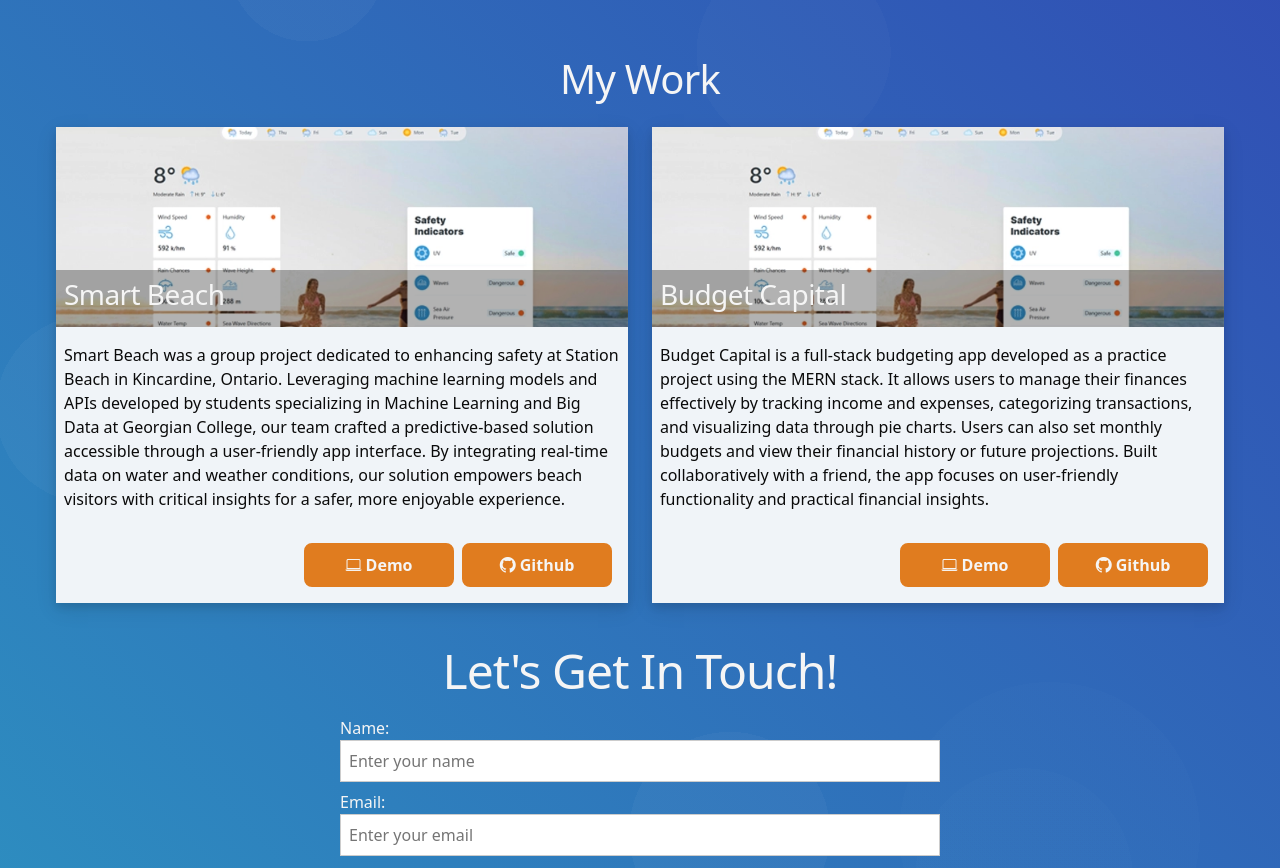
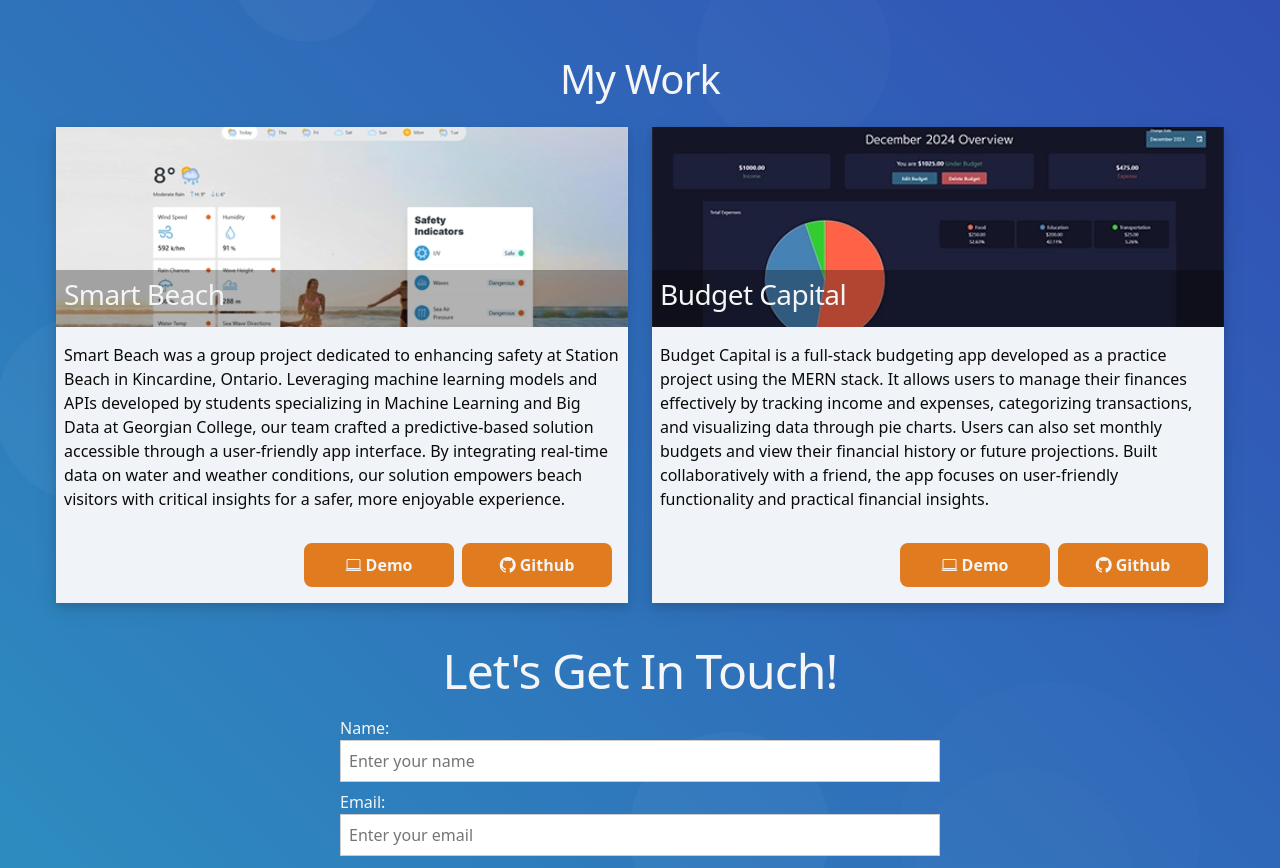
Before and after one commit to Jenna-Deamer/Portfolio, a React (Vite) app: page / in a window 1280 px wide. Shown: the part 1040-1908 px from the top of the page. Built offline with nearby package versions, Linux system fonts and the light colour scheme.

Commit message:
Add shake animation to icon hover effect and update Budget Capital thumbnail

```diff
--- a/src/data/ProjectData.tsx
+++ b/src/data/ProjectData.tsx
@@ -11,7 +11,7 @@ const projectCards = [
   },
   {
     title: "Budget Capital",
-    imgSrc: "/thumbnails/SmartBeachThumbnail.webp",
+    imgSrc: "/thumbnails/BudgetAppThumbnail.webp",
     imgAlt: "Budget Capital Thumbnail",
     description:
       "Budget Capital is a full-stack budgeting app developed as a practice project using the MERN stack. It allows users to manage their finances effectively by tracking income and expenses, categorizing transactions, and visualizing data through pie charts. Users can also set monthly budgets and view their financial history or future projections. Built collaboratively with a friend, the app focuses on user-friendly functionality and practical financial insights.",
--- a/src/styles/Skills.css
+++ b/src/styles/Skills.css
@@ -3,6 +3,30 @@
     justify-content: center;
     align-items: center;
     padding: 4rem 0;
+}
+
+
+/*Animations*/
+@keyframes shake {
+    0% {
+        transform: translateX(0);
+    }
+
+    25% {
+        transform: translateX(-4px) rotate(-2deg);
+    }
+
+    50% {
+        transform: translateX(4px) rotate(2deg);
+    }
+
+    75% {
+        transform: translateX(-2px) rotate(-1deg);
+    }
+
+    100% {
+        transform: translateX(0);
+    }
 }
 
 .skills-container {
@@ -37,7 +61,7 @@
 
 
 .icon svg:hover {
-    transform: scale(1.2);
+    animation: shake .4s ease-in-out;
 }
 
 /* MOBILE */
```
Also changed, not shown: public/thumbnails/BudgetAppThumbnail.webp (added).
